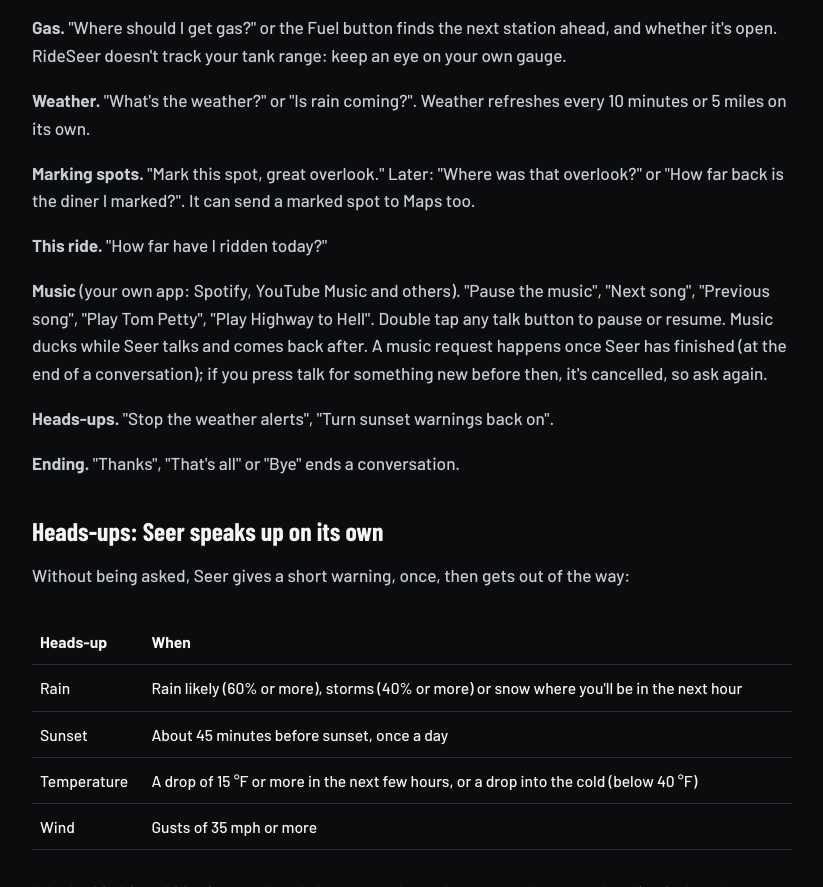
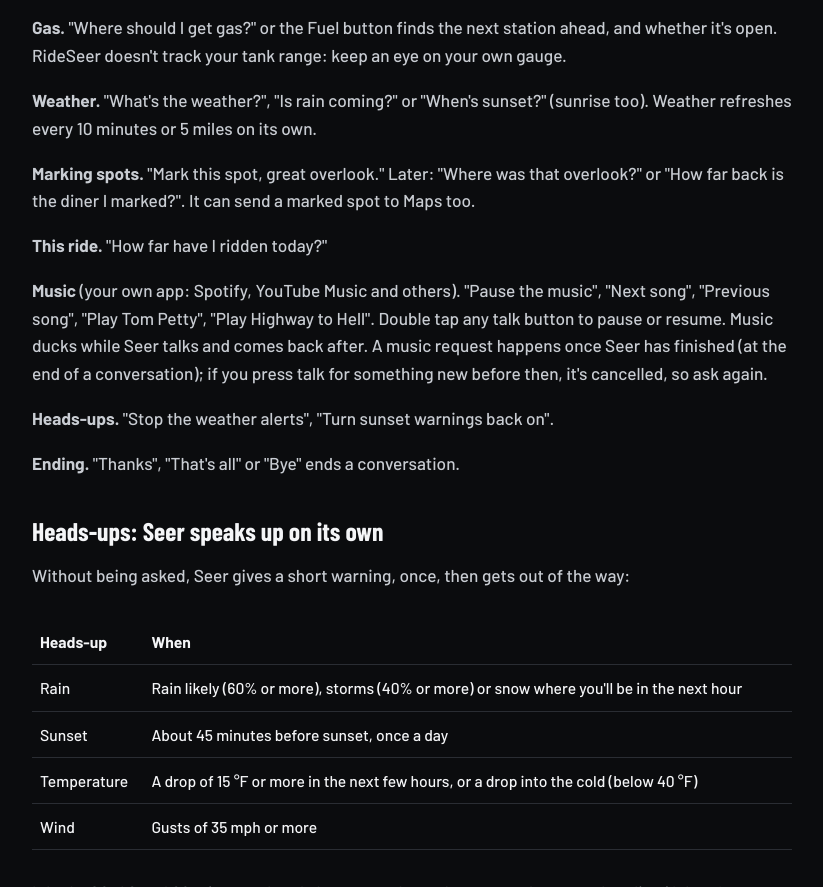
Before and after one commit to sm00thindian/rideseer-site, a plain HTML site: page guide.html in a window 1280 px wide. Shown: the part 5379-6266 px from the top of the page, without its empty margins (108-931 px from the left). Drawn offline with Linux system fonts and the light colour scheme.

Commit message:
Guide: sunset and sunrise questions

```diff
--- a/guide.html
+++ b/guide.html
@@ -49,7 +49,7 @@
       <p><strong>Distance and time.</strong> "How far is it to Sturgis?" (add the state when the town name is common). Distances are by road, with traffic.</p>
       <p><strong>Your trip.</strong> When a ride starts with no destination, Seer asks where you're headed and the mic opens for your answer (stay quiet and it closes after a few seconds). Or say any time: "I'm riding to Devils Tower." Seer plans the route quietly (no directions; Maps does that), so places and time left follow the road ahead. Later: "How much farther?" or "When will I get there?". "Take me home" uses your saved home. Say "I'm just riding" if you have no destination; it won't ask again that ride. Google Maps doesn't share its destination with other apps, so if Maps is guiding you and you ask "How much farther?", Seer asks once where you're headed.</p>
       <p><strong>Gas.</strong> "Where should I get gas?" or the Fuel button finds the next station ahead, and whether it's open. RideSeer doesn't track your tank range: keep an eye on your own gauge.</p>
-      <p><strong>Weather.</strong> "What's the weather?" or "Is rain coming?". Weather refreshes every 10 minutes or 5 miles on its own.</p>
+      <p><strong>Weather.</strong> "What's the weather?", "Is rain coming?" or "When's sunset?" (sunrise too). Weather refreshes every 10 minutes or 5 miles on its own.</p>
       <p><strong>Marking spots.</strong> "Mark this spot, great overlook." Later: "Where was that overlook?" or "How far back is the diner I marked?". It can send a marked spot to Maps too.</p>
       <p><strong>This ride.</strong> "How far have I ridden today?"</p>
       <p><strong>Music</strong> (your own app: Spotify, YouTube Music and others). "Pause the music", "Next song", "Previous song", "Play Tom Petty", "Play Highway to Hell". Double tap any talk button to pause or resume. Music ducks while Seer talks and comes back after. A music request happens once Seer has finished (at the end of a conversation); if you press talk for something new before then, it's cancelled, so ask again.</p>
```
